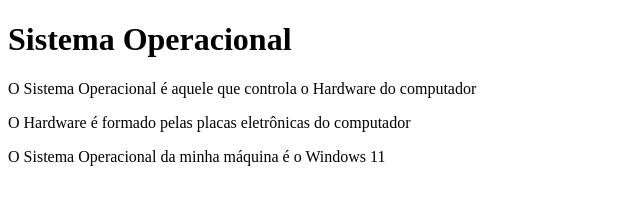
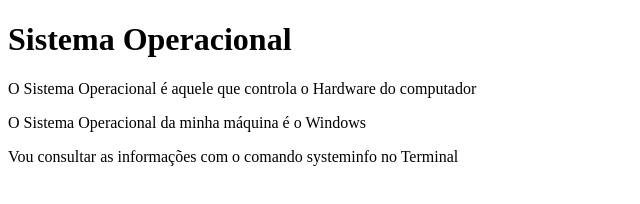
Before and after one commit to 11zanella/teste_cyber01, a plain HTML site: page index.html in a window 1280 px wide. Shown: the whole page, without its empty margins (0-640 px from the left). Drawn offline with Linux system fonts and the light colour scheme.

Commit message:
terceira versao

```diff
--- a/index.html
+++ b/index.html
@@ -9,7 +9,7 @@
 <body>
     <h1>Sistema Operacional</h1>
     <p>O Sistema Operacional é aquele que controla o Hardware do computador</p>
-    <p>O Hardware é formado pelas placas eletrônicas do computador</p>
-    <p>O Sistema Operacional da minha máquina é o Windows 11</p>
+    <p>O Sistema Operacional da minha máquina é o Windows</p>
+    <p>Vou consultar as informações com o comando systeminfo no Terminal</p>
 </body>
 </html>
```
